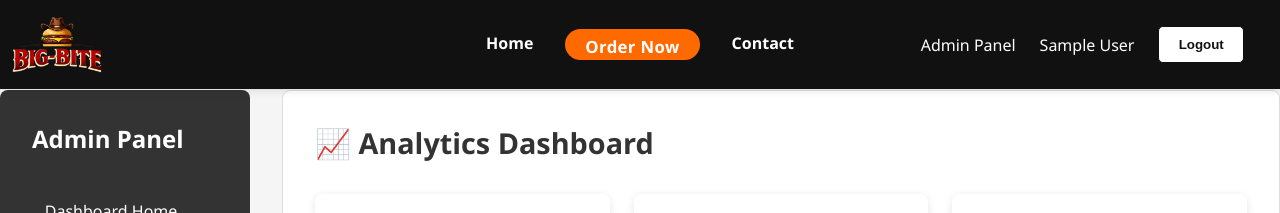
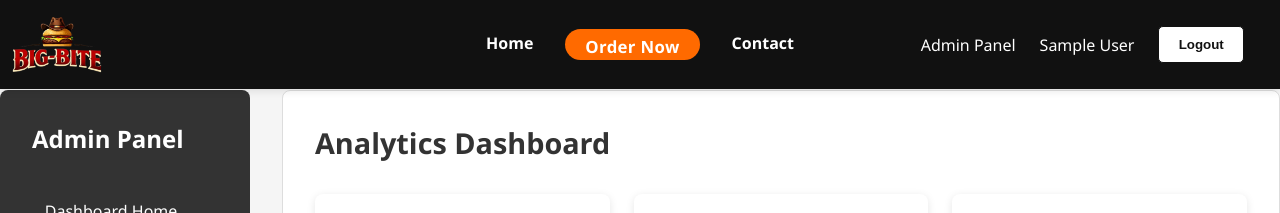
Before and after one commit to MaverickLook/Big-Bite, a React (Create React App) app in the folder client/: page /admin-dashboard/analytics in a window 1280 px wide. Shown: the top 213 px of the page. Built offline with nearby package versions, Linux system fonts and the light colour scheme; no server answers; sample sign-in values are in the browser's storage.

Commit message:
edit icon admin

```diff
--- a/client/src/pages/AnalyticsDashboard.jsx
+++ b/client/src/pages/AnalyticsDashboard.jsx
@@ -99,7 +99,7 @@ const AnalyticsDashboard = () => {
   return (
     <div className="analytics-dashboard">
       <div className="analytics-header">
-        <h1>📈 Analytics Dashboard</h1>
+        <h1>Analytics Dashboard</h1>
       </div>
 
       {/* Revenue Summary */}
--- a/client/src/pages/MenuManagement.jsx
+++ b/client/src/pages/MenuManagement.jsx
@@ -184,7 +184,7 @@ const MenuManagement = () => {
   return (
     <div className="menu-management">
       <div className="menu-management-header">
-        <h1>🍽️ Menu Management</h1>
+        <h1>Menu Management</h1>
         <button
           className="btn btn-primary"
           onClick={() => {
--- a/client/src/pages/OrdersManagement.jsx
+++ b/client/src/pages/OrdersManagement.jsx
@@ -108,7 +108,7 @@ const OrdersManagement = () => {
   return (
     <div className="orders-management">
       <div className="orders-header">
-        <h1>📦 Orders Management</h1>
+        <h1>Orders Management</h1>
       </div>
 
       {error && <div className="error-message">{error}</div>}
```
